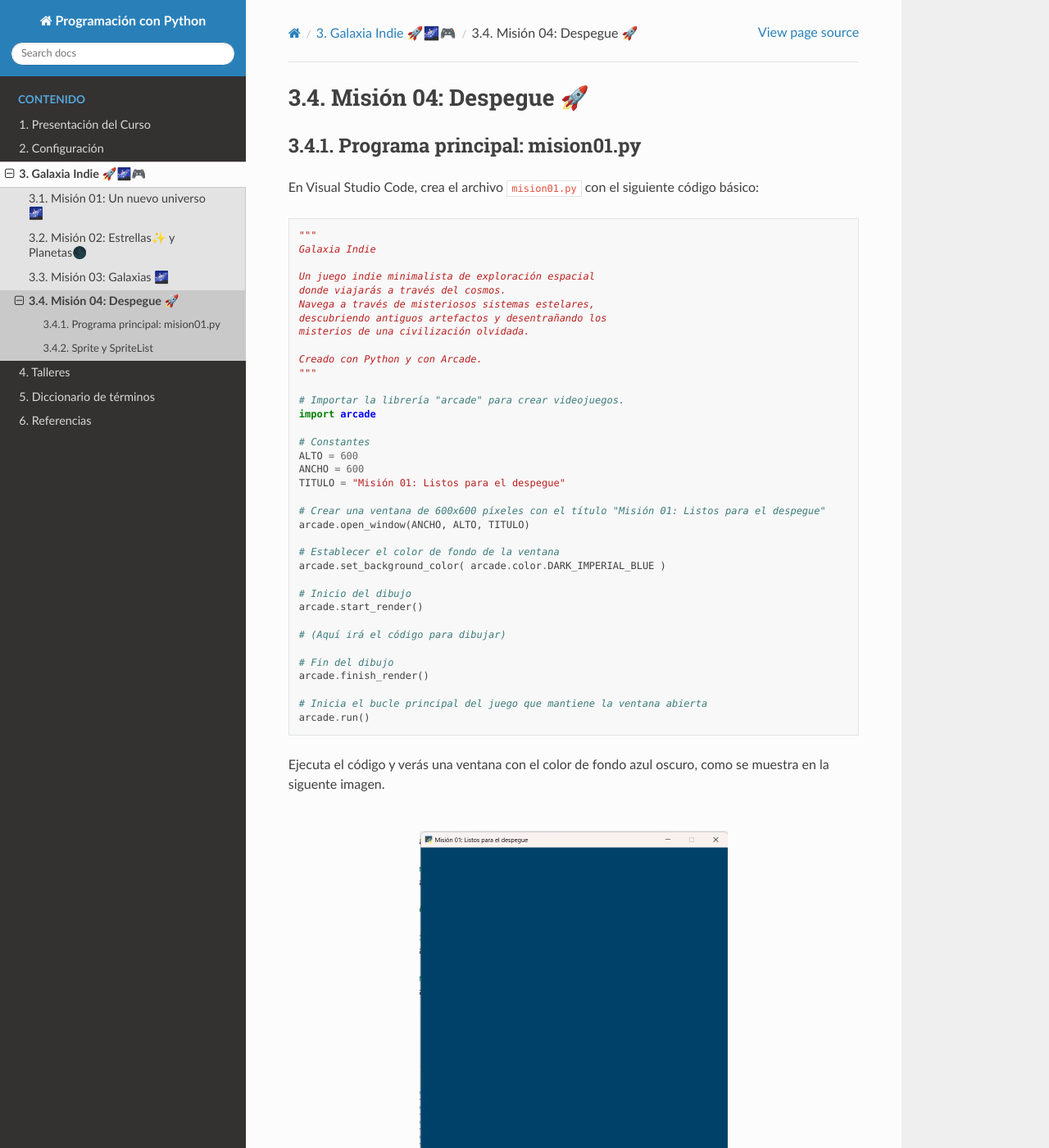
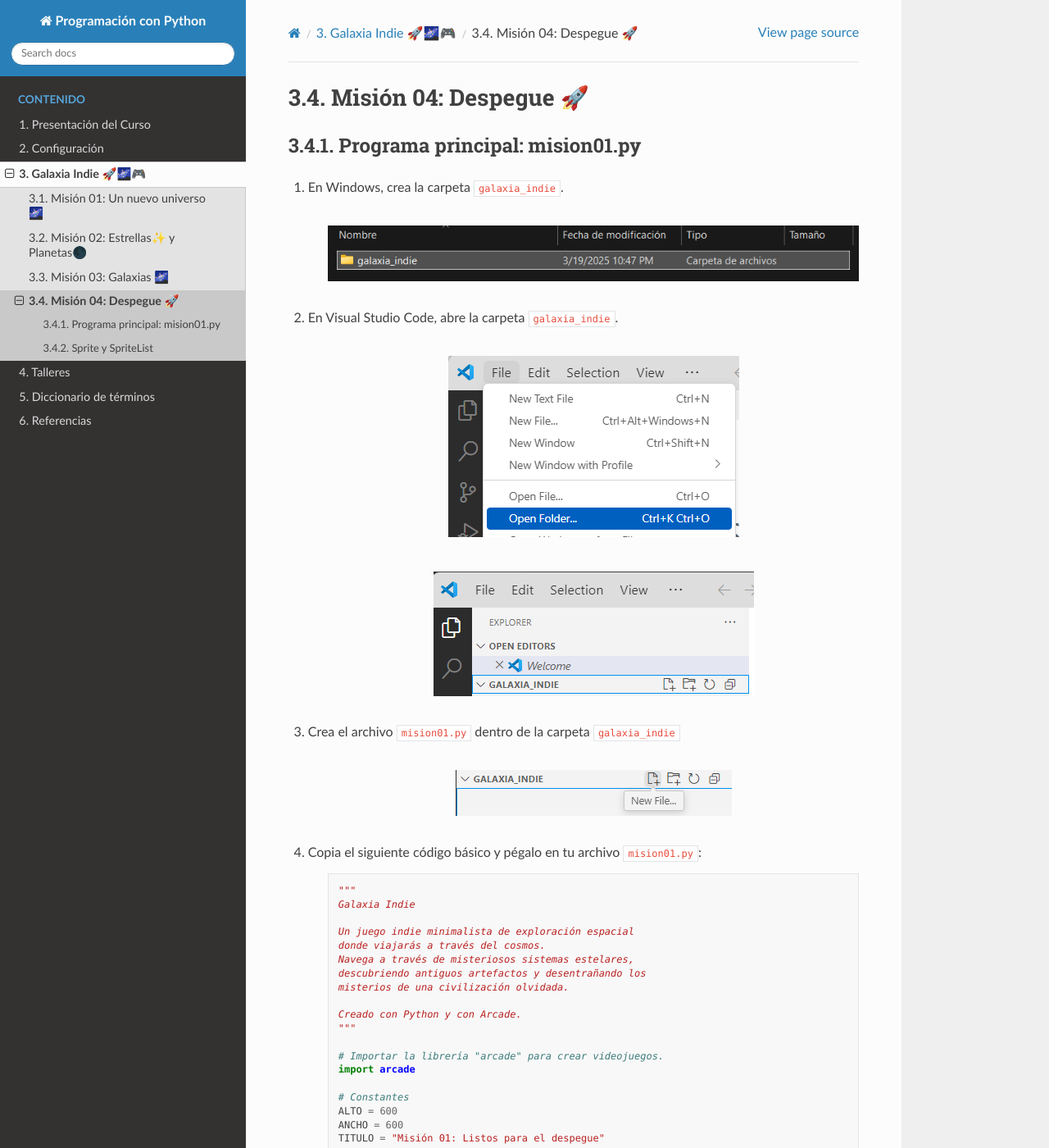
Before and after one commit to aavendan/programacion-python, a Sphinx documentation site: the page built from docs/source/sesiones/sesion04.rst, in a window 1280 px wide and 1400 px high. Shown: the whole window at 82% size. Built offline with Sphinx 7.4.7 and the Read the Docs theme 3.1.0, drawn with Linux system fonts in a browser that asks for light colours; some of the changed text lies outside the part shown.

```diff
--- a/docs/source/sesiones/sesion04.rst
+++ b/docs/source/sesiones/sesion04.rst
@@ -4,55 +4,76 @@ Misión 04: Despegue 🚀
 Programa principal: mision01.py
 ------------------
 
-En Visual Studio Code, crea el archivo ``mision01.py`` con el siguiente
-código básico:
+#. En Windows, crea la carpeta ``galaxia_indie``.
 
-.. code-block:: python
+    .. figure:: ../img/sesion04/creacioncarpeta.png
+        :figclass: align-center
+        :alt: Crear la carpeta del proyecto
 
-    """
-    Galaxia Indie
+#. En Visual Studio Code, abre la carpeta ``galaxia_indie``.
 
-    Un juego indie minimalista de exploración espacial
-    donde viajarás a través del cosmos.
-    Navega a través de misteriosos sistemas estelares,
-    descubriendo antiguos artefactos y desentrañando los
-    misterios de una civilización olvidada.
+    .. figure:: ../img/sesion04/abrircarpeta.png
+        :figclass: align-center
+        :alt: Busca la carpeta del proyecto
 
-    Creado con Python y con Arcade.
-    """
+    .. figure:: ../img/sesion04/abrirgalaxia_indie.png
+        :figclass: align-center
+        :alt: Abrir la carpeta del proyecto
 
-    # Importar la librería "arcade" para crear videojuegos.
-    import arcade
+#. Crea el archivo ``mision01.py`` dentro de la carpeta ``galaxia_indie``
 
-    # Constantes
-    ALTO = 600
-    ANCHO = 600
-    TITULO = "Misión 01: Listos para el despegue"
+    .. figure:: ../img/sesion04/crearmision01.png
+        :figclass: align-center
+        :alt: Crear el archivo mision01.py
 
-    # Crear una ventana de 600x600 píxeles con el título "Misión 01: Listos para el despegue"
-    arcade.open_window(ANCHO, ALTO, TITULO)
+#. Copia el siguiente código básico y pégalo en tu archivo ``mision01.py``:
 
-    # Establecer el color de fondo de la ventana
-    arcade.set_background_color( arcade.color.DARK_IMPERIAL_BLUE )
+    .. code-block:: python
 
-    # Inicio del dibujo
-    arcade.start_render()
+        """
+        Galaxia Indie
 
-    # (Aquí irá el código para dibujar)
+        Un juego indie minimalista de exploración espacial
+        donde viajarás a través del cosmos.
+        Navega a través de misteriosos sistemas estelares,
+        descubriendo antiguos artefactos y desentrañando los
+        misterios de una civilización olvidada.
 
-    # Fin del dibujo
-    arcade.finish_render()
+        Creado con Python y con Arcade.
+        """
 
-    # Inicia el bucle principal del juego que mantiene la ventana abierta
-    arcade.run()
+        # Importar la librería "arcade" para crear videojuegos.
+        import arcade
 
-Ejecuta el código y verás una ventana con el color de fondo azul oscuro, como
+        # Constantes
+        ALTO = 600
+        ANCHO = 600
+        TITULO = "Misión 01: Listos para el despegue"
+
+        # Crear una ventana de 600x600 píxeles con el título "Misión 01: Listos para el despegue"
+        arcade.open_window(ANCHO, ALTO, TITULO)
+
+        # Establecer el color de fondo de la ventana
+        arcade.set_background_color( arcade.color.DARK_IMPERIAL_BLUE )
+
+        # Inicio del dibujo
+        arcade.start_render()
+
+        # (Aquí irá el código para dibujar)
+
+        # Fin del dibujo
+        arcade.finish_render()
+
+        # Inicia el bucle principal del juego que mantiene la ventana abierta
+        arcade.run()
+
+#. Ejecuta el código y verás una ventana con el color de fondo azul oscuro, como
 se muestra en la siguente imagen.
 
-.. figure:: ../img/sesion04/base.png
-    :scale: 50%
-    :figclass: align-center
-    :alt: base
+    .. figure:: ../img/sesion04/base.png
+        :scale: 50%
+        :figclass: align-center
+        :alt: base
 
 Sprite y SpriteList
 ------------------
```
Also changed, not shown: other parts of docs/source/sesiones/sesion04.rst (+7 -3 lines), docs/source/img/sesion04/abrircarpeta.png (added), docs/source/img/sesion04/abrirgalaxia_indie.png (added), docs/source/img/sesion04/creacioncarpeta.png (added), docs/source/img/sesion04/crearmision01.png (added).
